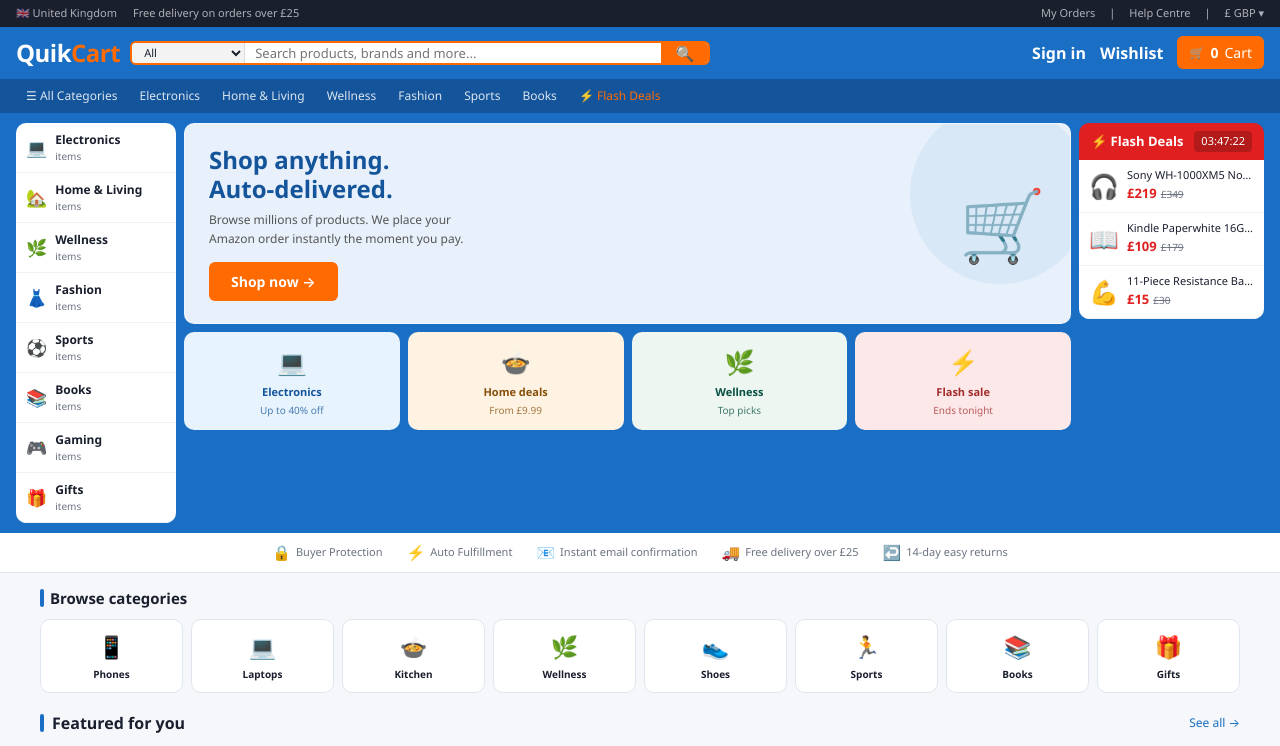
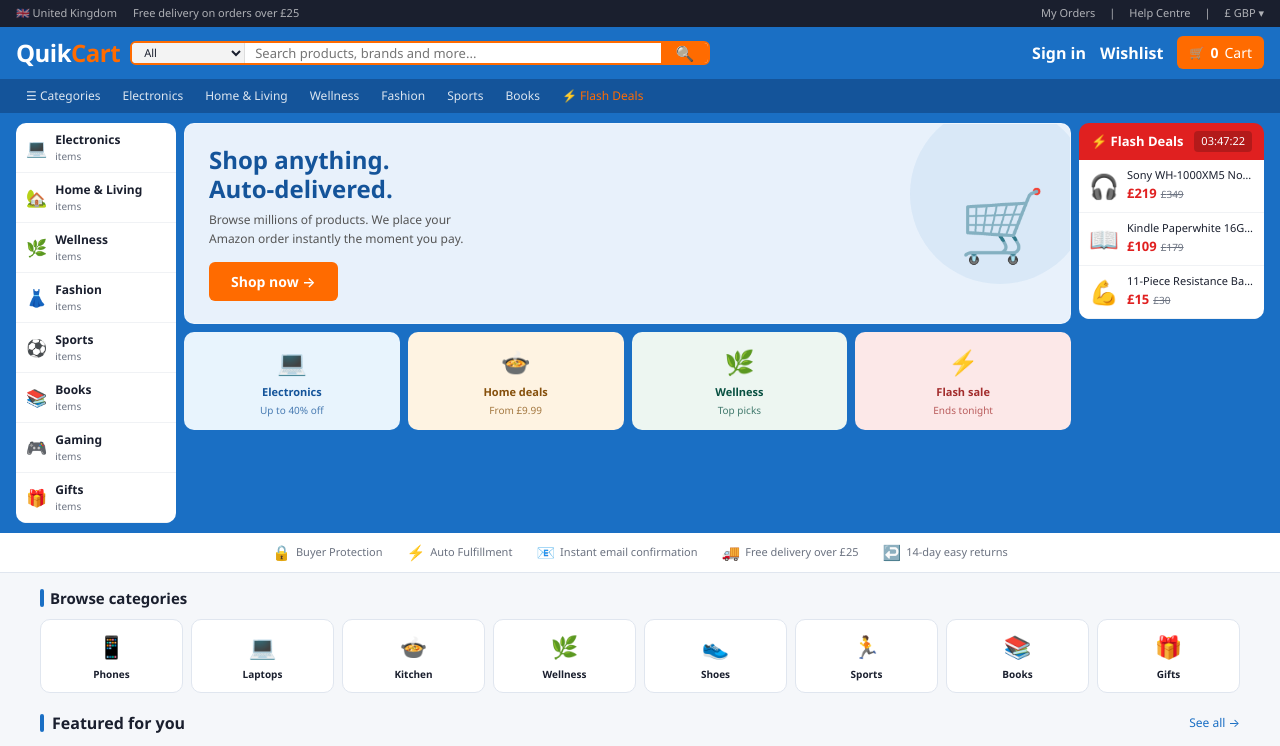
Before and after one commit to dvelichore-gif/quikcart, a Next.js app: page / in a window 1280 px wide. Shown: the top 746 px of the page. Built offline with nearby package versions, Linux system fonts and the light colour scheme.

Commit message:
Make Categories label unclickable in navbar

```diff
--- a/components/Navbar.js
+++ b/components/Navbar.js
@@ -108,7 +108,7 @@ export default function Navbar() {
 
       {/* ── SUBNAV ── */}
       <div style={{ background: '#14549a', display: 'flex', gap: 2, padding: '0 16px', overflowX: 'auto', height: 34, alignItems: 'center' }}>
-        <Link href="/shop" style={snStyle}>☰ All Categories</Link>
+        <span style={{ ...snStyle, cursor: 'default' }}>☰ Categories</span>
         {CATEGORIES.map(cat => (
           <Link key={cat} href={`/shop?cat=${encodeURIComponent(cat)}`} style={snStyle}>
             {cat}
```
